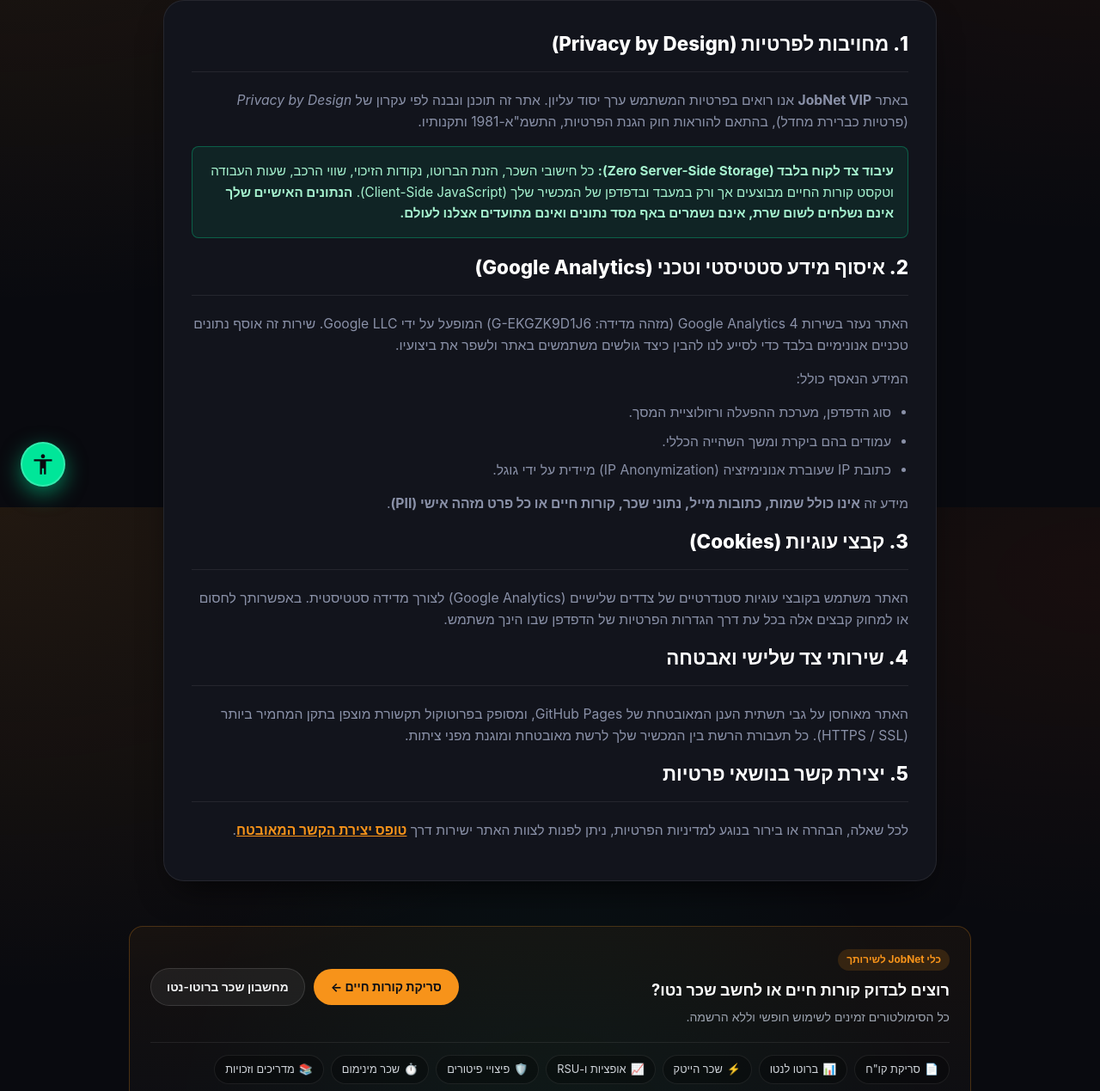
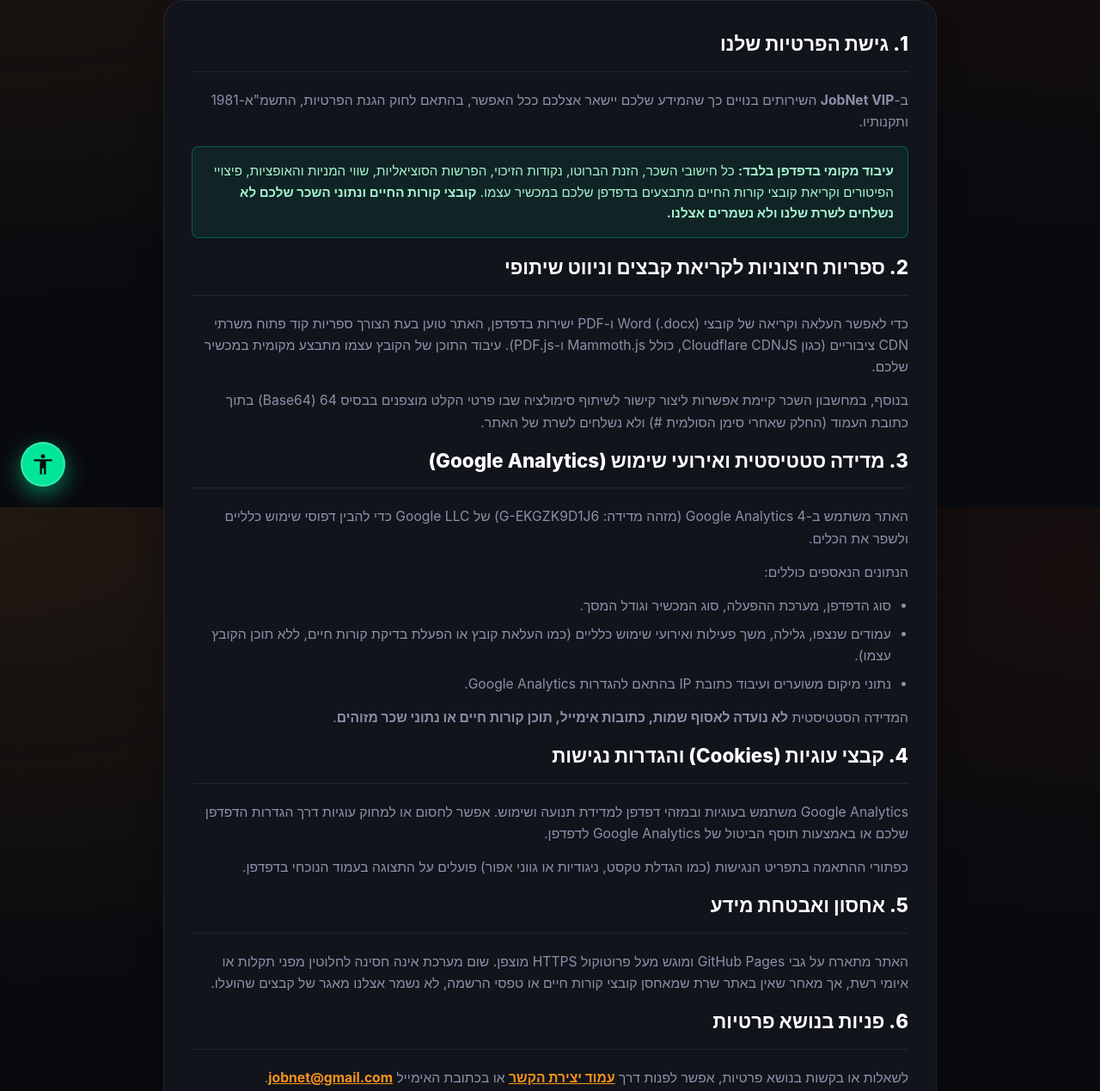
Before and after one commit to 8520258/jobnet, a plain HTML site: page privacy.html in a window 1280 px wide. Shown: the part 210-1479 px from the top of the page at 86% size. Drawn offline with Linux system fonts and the light colour scheme.

Commit message:
Revise privacy policy and update links
Updated privacy policy content for clarity and compliance.

```diff
--- a/privacy.html
+++ b/privacy.html
@@ -4,42 +4,47 @@
   <meta charset="UTF-8">
   <meta name="viewport" content="width=device-width, initial-scale=1.0">
   <title>מדיניות פרטיות | JobNet VIP</title>
-  <meta name="description" content="מדיניות הפרטיות של מחשבון השכר JobNet VIP. פרטיות מוחלטת: נתוני השכר מחושבים בדפדפן המשתמש ואינם נשמרים בשרת.">
+  <meta name="description" content="מדיניות הפרטיות של JobNet VIP: עיבוד מקומי בדפדפן לקורות חיים ולמחשבוני השכר ללא שמירה בשרת, לצד פירוט מדידה ועוגיות.">
   <link rel="canonical" href="https://jobnet.vip/privacy.html">
 
-  <!-- חיבור לתשתית המרכזית -->
-  <link rel="stylesheet" href="/style.css">
-  <script src="/common.js" defer></script>
+  <link rel="stylesheet" href="./style.css">
+  <script src="./common.js?v=4.4.0" defer></script>
 </head>
 <body>
 
   <main class="container">
     <div class="card">
-      <h2>1. מחויבות לפרטיות (Privacy by Design)</h2>
-      <p>באתר <strong>JobNet VIP</strong> אנו רואים בפרטיות המשתמש ערך יסוד עליון. אתר זה תוכנן ונבנה לפי עקרון של <em>Privacy by Design</em> (פרטיות כברירת מחדל), בהתאם להוראות חוק הגנת הפרטיות, התשמ"א-1981 ותקנותיו.</p>
+      <h2>1. גישת הפרטיות שלנו</h2>
+      <p>ב-<strong>JobNet VIP</strong> השירותים בנויים כך שהמידע שלכם יישאר אצלכם ככל האפשר, בהתאם לחוק הגנת הפרטיות, התשמ"א-1981 ותקנותיו.</p>
 
       <div style="background: rgba(0, 230, 153, 0.08); border: 1px solid rgba(0, 230, 153, 0.3); border-radius: 8px; padding: 16px; color: #a7f3d0; margin: 16px 0; font-size: 0.95rem;">
-        <strong>עיבוד צד לקוח בלבד (Zero Server-Side Storage):</strong> כל חישובי השכר, הזנת הברוטו, נקודות הזיכוי, שווי הרכב, שעות העבודה וטקסט קורות החיים מבוצעים אך ורק במעבד ובדפדפן של המכשיר שלך (Client-Side JavaScript). <strong>הנתונים האישיים שלך אינם נשלחים לשום שרת, אינם נשמרים באף מסד נתונים ואינם מתועדים אצלנו לעולם.</strong>
+        <strong>עיבוד מקומי בדפדפן בלבד:</strong> כל חישובי השכר, הזנת הברוטו, נקודות הזיכוי, הפרשות הסוציאליות, שווי המניות והאופציות, פיצויי הפיטורים וקריאת קובצי קורות החיים מתבצעים בדפדפן שלכם במכשיר עצמו. <strong>קובצי קורות החיים ונתוני השכר שלכם לא נשלחים לשרת שלנו ולא נשמרים אצלנו.</strong>
       </div>
 
-      <h2>2. איסוף מידע סטטיסטי וטכני (Google Analytics)</h2>
-      <p>האתר נעזר בשירות Google Analytics 4 (מזהה מדידה: <code>G-EKGZK9D1J6</code>) המופעל על ידי Google LLC. שירות זה אוסף נתונים טכניים אנונימיים בלבד כדי לסייע לנו להבין כיצד גולשים משתמשים באתר ולשפר את ביצועיו.</p>
-      <p>המידע הנאסף כולל:</p>
+      <h2>2. ספריות חיצוניות לקריאת קבצים וניווט שיתופי</h2>
+      <p>כדי לאפשר העלאה וקריאה של קובצי Word (.docx) ו-PDF ישירות בדפדפן, האתר טוען בעת הצורך ספריות קוד פתוח משרתי CDN ציבוריים (כגון Cloudflare CDNJS, כולל Mammoth.js ו-PDF.js). עיבוד התוכן של הקובץ עצמו מתבצע מקומית במכשיר שלכם.</p>
+      <p>בנוסף, במחשבון השכר קיימת אפשרות ליצור קישור לשיתוף סימולציה שבו פרטי הקלט מוצפנים בבסיס 64 (Base64) בתוך כתובת העמוד (החלק שאחרי סימן הסולמית <code>#</code>) ולא נשלחים לשרת של האתר.</p>
+
+      <h2>3. מדידה סטטיסטית ואירועי שימוש (Google Analytics)</h2>
+      <p>האתר משתמש ב-Google Analytics 4 (מזהה מדידה: <code>G-EKGZK9D1J6</code>) של Google LLC כדי להבין דפוסי שימוש כלליים ולשפר את הכלים.</p>
+      <p>הנתונים הנאספים כוללים:</p>
       <ul style="color: var(--muted); padding-right: 20px; margin-bottom: 14px;">
-        <li style="margin-bottom: 8px;">סוג הדפדפן, מערכת ההפעלה ורזולוציית המסך.</li>
-        <li style="margin-bottom: 8px;">עמודים בהם ביקרת ומשך השהייה הכללי.</li>
-        <li style="margin-bottom: 8px;">כתובת IP שעוברת אנונימיזציה (IP Anonymization) מיידית על ידי גוגל.</li>
+        <li style="margin-bottom: 8px;">סוג הדפדפן, מערכת ההפעלה, סוג המכשיר וגודל המסך.</li>
+        <li style="margin-bottom: 8px;">עמודים שנצפו, גלילה, משך פעילות ואירועי שימוש כלליים (כמו העלאת קובץ או הפעלת בדיקת קורות חיים, ללא תוכן הקובץ עצמו).</li>
+        <li style="margin-bottom: 8px;">נתוני מיקום משוערים ועיבוד כתובת IP בהתאם להגדרות Google Analytics.</li>
       </ul>
-      <p>מידע זה <strong>אינו כולל שמות, כתובות מייל, נתוני שכר, קורות חיים או כל פרט מזהה אישי (PII)</strong>.</p>
+      <p>המדידה הסטטיסטית <strong>לא נועדה לאסוף שמות, כתובות אימייל, תוכן קורות חיים או נתוני שכר מזוהים</strong>.</p>
 
-      <h2>3. קבצי עוגיות (Cookies)</h2>
-      <p>האתר משתמש בקובצי עוגיות סטנדרטיים של צדדים שלישיים (Google Analytics) לצורך מדידה סטטיסטית. באפשרותך לחסום או למחוק קבצים אלה בכל עת דרך הגדרות הפרטיות של הדפדפן שבו הינך משתמש.</p>
+      <h2>4. קבצי עוגיות (Cookies) והגדרות נגישות</h2>
+      <p>Google Analytics משתמש בעוגיות ובמזהי דפדפן למדידת תנועה ושימוש. אפשר לחסום או למחוק עוגיות דרך הגדרות הדפדפן שלכם או באמצעות תוסף הביטול של Google Analytics לדפדפן.</p>
+      <p>כפתורי ההתאמה בתפריט הנגישות (כמו הגדלת טקסט, ניגודיות או גווני אפור) פועלים על התצוגה בעמוד הנוכחי בדפדפן.</p>
 
-      <h2>4. שירותי צד שלישי ואבטחה</h2>
-      <p>האתר מאוחסן על גבי תשתית הענן המאובטחת של GitHub Pages, ומסופק בפרוטוקול תקשורת מוצפן בתקן המחמיר ביותר (HTTPS / SSL). כל תעבורת הרשת בין המכשיר שלך לרשת מאובטחת ומוגנת מפני ציתות.</p>
+      <h2>5. אחסון ואבטחת מידע</h2>
+      <p>האתר מתארח על גבי GitHub Pages ומוגש מעל פרוטוקול HTTPS מוצפן. שום מערכת אינה חסינה לחלוטין מפני תקלות או איומי רשת, אך מאחר שאין באתר שרת שמאחסן קובצי קורות חיים או טפסי הרשמה, לא נשמר אצלנו מאגר של קבצים שהועלו.</p>
 
-      <h2>5. יצירת קשר בנושאי פרטיות</h2>
-      <p>לכל שאלה, הבהרה או בירור בנוגע למדיניות הפרטיות, ניתן לפנות לצוות האתר ישירות דרך <a href="/contact.html" style="color:var(--accent); font-weight: bold;">טופס יצירת הקשר המאובטח</a>.</p>
+      <h2>6. פניות בנושא פרטיות</h2>
+      <p>לשאלות או בקשות בנושא פרטיות, אפשר לפנות דרך <a href="./contact.html" style="color:var(--accent); font-weight: bold;">עמוד יצירת הקשר</a> או בכתובת האימייל <a href="mailto:jobnet@gmail.com" style="color:var(--accent); font-weight: bold;">jobnet@gmail.com</a>.</p>
+      <p style="font-size: 0.85rem; color: var(--muted); margin-top: 16px;">עודכן לאחרונה: נובמבר 2026.</p>
     </div>
   </main>
 
```
